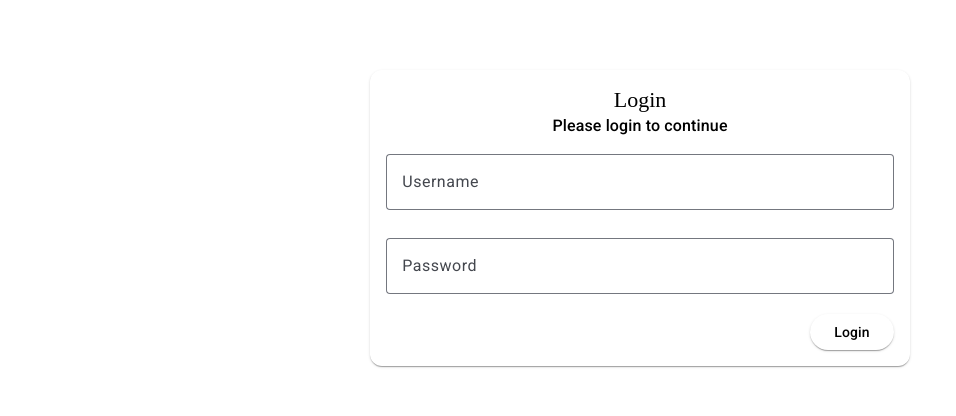
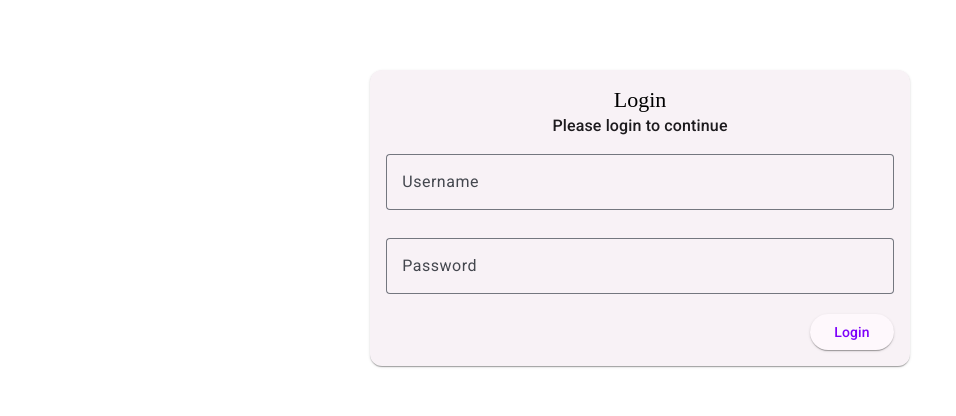
Before and after one commit to AlbertoBarrago/angular-18-blog, an Angular app: page /login in a window 1280 px wide. Shown: the part 142-558 px from the top of the page, without its empty margins (0-956 px from the left). Built offline with nearby package versions, Linux system fonts and the light colour scheme; no server answers.

Commit message:
Review style for login on working...

```diff
--- a/src/app/core/auth/login/login.component.html
+++ b/src/app/core/auth/login/login.component.html
@@ -2,7 +2,7 @@
   <div class="flex justify-center items-center h-[70vh]">
     <mat-card>
       <mat-card-header class="flex flex-col items-center w-full text-center mb-4">
-          <mat-card-title class="mb-3 text-4xl">Login</mat-card-title>
+          <mat-card-title class="mb-3 text-4xl dark:text-light-secondary">Login</mat-card-title>
           <mat-card-subtitle>Please login to continue</mat-card-subtitle>
       </mat-card-header>
 
--- a/src/styles.scss
+++ b/src/styles.scss
@@ -8,7 +8,6 @@
 $lightTheme: mat.define-theme((
   color: (
     theme-type: light,
-    use-system-variables: true
   ),
   typography: (
     brand-family: 'Orbitron',
@@ -40,7 +39,6 @@ html {
   @include mat.button-theme($lightTheme);
   @include mat.card-theme($lightTheme);
   @include mat.input-theme($lightTheme);
-  @include mat.dialog-theme($lightTheme);
 }
 
 // Dark Theme Styles
@@ -48,6 +46,5 @@ html.dark {
   @include mat.core-theme($darkTheme);
   @include mat.button-theme($darkTheme);
   @include mat.card-theme($darkTheme);
-  @include mat.input-theme($darkTheme);
   @include mat.dialog-theme($darkTheme);
 }
```
